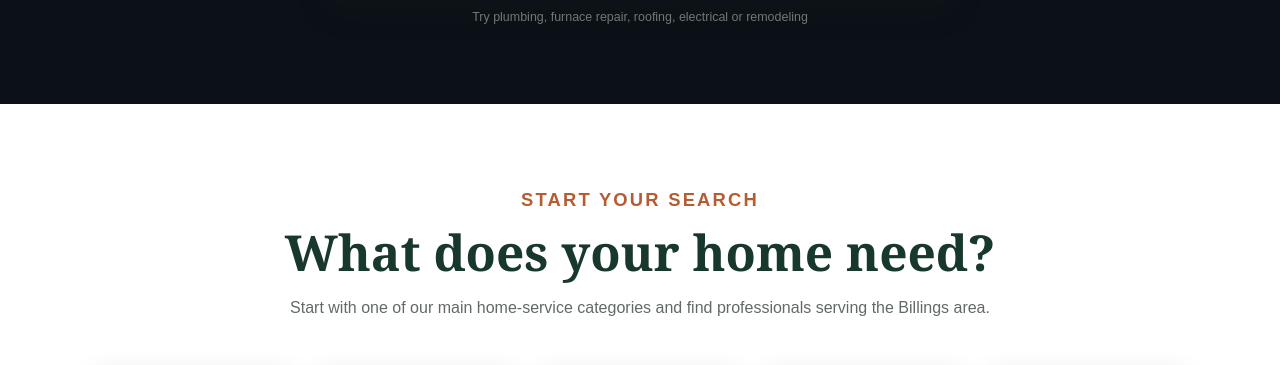
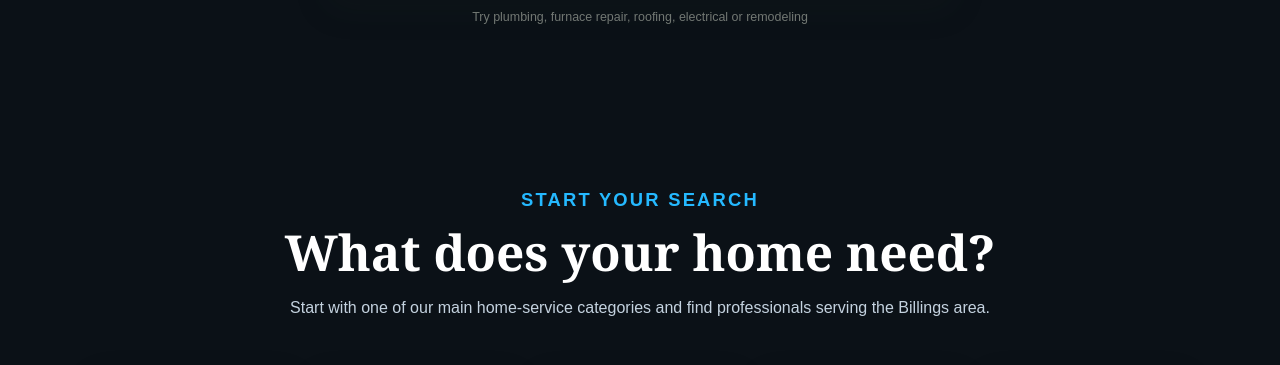
Before and after one commit to Cheddaronbass/billingshomepros, a Next.js app: page / in a window 1280 px wide. Shown: the part 913-1278 px from the top of the page. Built offline with nearby package versions, Linux system fonts and the light colour scheme.

Commit message:
Add styles for services section in globals.css
Added styles for services section including background and text colors.

```diff
--- a/app/globals.css
+++ b/app/globals.css
@@ -1474,3 +1474,20 @@ footer small {
   background: #25b9ff !important;
   color: #0b1117 !important;
 }
+/* BHP RESTYLE — PHASE 5: SERVICES BACKGROUND */
+
+.servicesSection {
+  background: #0b1117;
+}
+
+.servicesSection .sectionHeading h2 {
+  color: #ffffff;
+}
+
+.servicesSection .sectionHeading p {
+  color: #c4d2df;
+}
+
+.servicesSection .eyebrow {
+  color: #25b9ff;
+}
```
